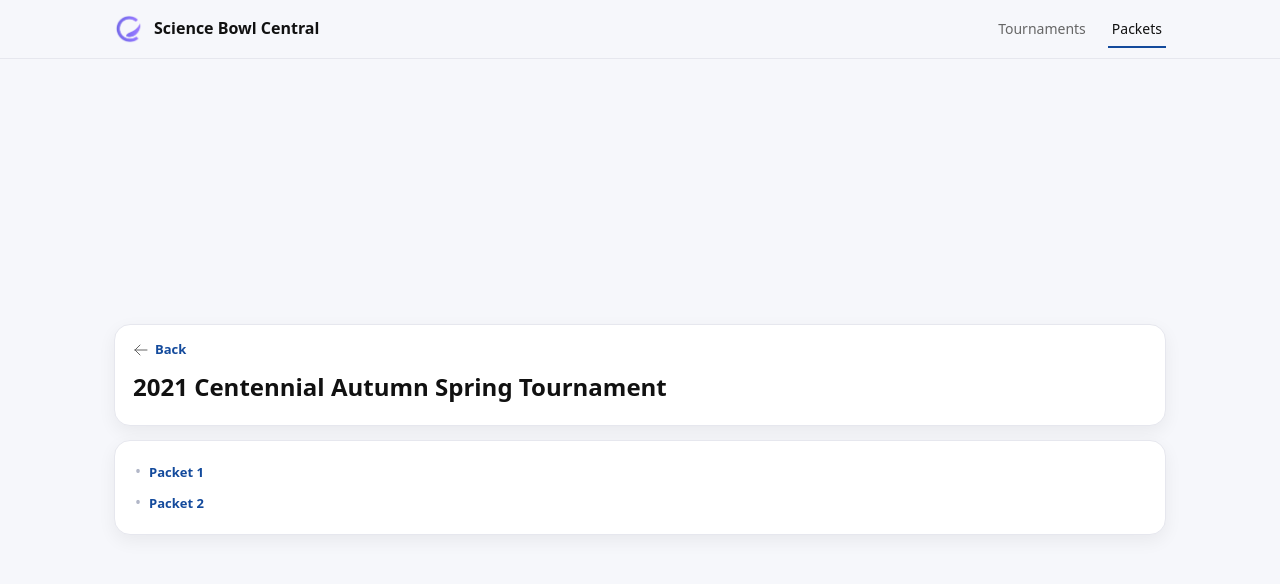
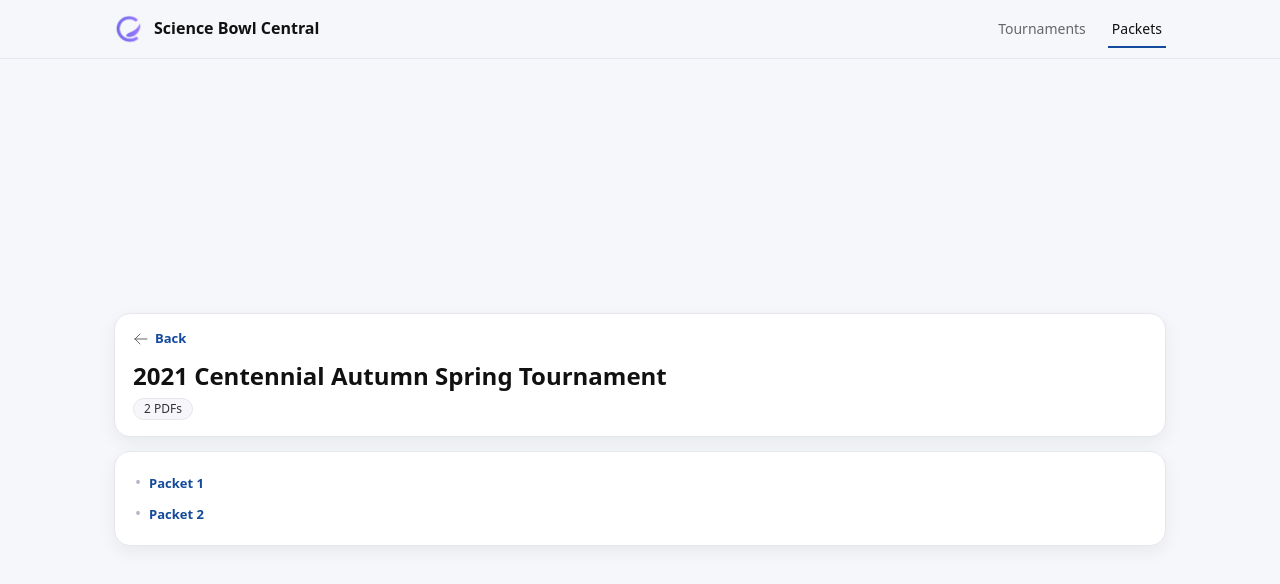
Before and after one commit to xpoes123/scibowl-org, a React (Vite) app in the folder apps/website/frontend/: page /packets/2021-cast in a window 1280 px wide. Shown: the top 584 px of the page. Built offline with nearby package versions, Linux system fonts and the light colour scheme.

Commit message:
Update set pdf page

```diff
--- a/apps/website/frontend/src/features/packets/pages/PacketSetDetailPage.tsx
+++ b/apps/website/frontend/src/features/packets/pages/PacketSetDetailPage.tsx
@@ -27,6 +27,9 @@ export function PacketSetDetailPage() {
     );
   }
 
+  const pdfCount = packetSet.packets.length;
+  const pdfLabel = `${pdfCount} PDF${pdfCount === 1 ? "" : "s"}`;
+
   return (
     <div className="sbStack">
       <div className="card sbTournamentCard sbHeroCard" aria-label="Packet set summary">
@@ -38,7 +41,9 @@ export function PacketSetDetailPage() {
 
             <h1 className="sbHeroTitle sbHeroTitleTight">{packetSet.name}</h1>
 
-            <div className="sbHeroMetaRow sbHeroMetaRowSecondary" aria-label="Packet set metadata" />
+            <div className="sbHeroMetaRow" aria-label="Packet set metadata">
+              <span className="sbBadge sbBadgeNeutral">{pdfLabel}</span>
+            </div>
           </div>
         </div>
       </div>
```
